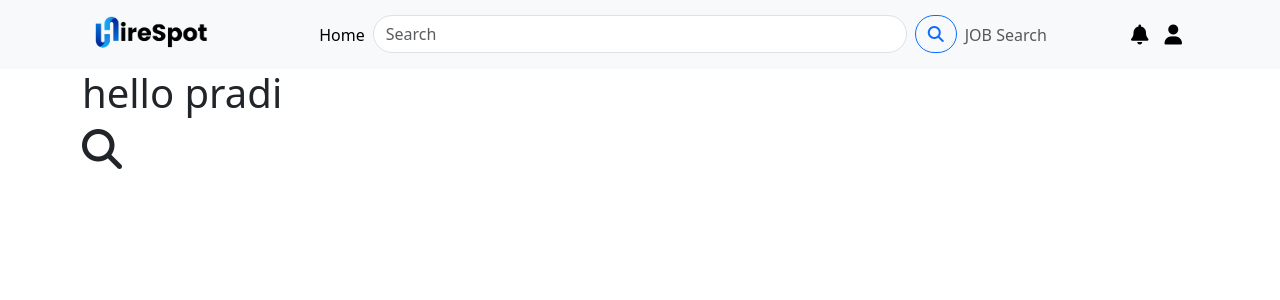
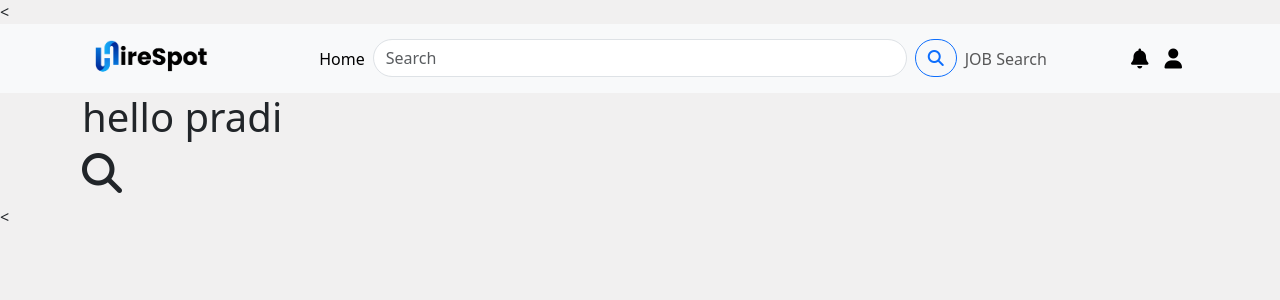
Before and after one commit to Pradishan/HireSpot, a PHP site: page / in a window 1280 px wide. Shown: the top 300 px of the page. Run offline with PHP 8.4, Linux system fonts and the light colour scheme.

Commit message:
js ,css added

```diff
--- a/index.php
+++ b/index.php
@@ -6,13 +6,21 @@ Click nbfs://nbhost/SystemFileSystem/Templates/Project/PHP/PHPProject.php to edi
 <html>
     <head>
         <meta charset="UTF-8">
-        <title></title>
+        <title>HireSpot</title>
+        <!--bootstrap-->
         <link href="https://cdn.jsdelivr.net/npm/bootstrap@5.3.0-alpha3/dist/css/bootstrap.min.css" rel="stylesheet" integrity="sha384-KK94CHFLLe+nY2dmCWGMq91rCGa5gtU4mk92HdvYe+M/SXH301p5ILy+dN9+nJOZ" crossorigin="anonymous">
+       <!--fontawesom-->
         <link rel="stylesheet" href="https://cdnjs.cloudflare.com/ajax/libs/font-awesome/6.4.0/css/all.min.css" integrity="sha512-iecdLmaskl7CVkqkXNQ/ZH/XLlvWZOJyj7Yy7tcenmpD1ypASozpmT/E0iPtmFIB46ZmdtAc9eNBvH0H/ZpiBw==" crossorigin="anonymous" referrerpolicy="no-referrer" />
+        <<link rel="stylesheet" href="maincss.css"/><!--main cs-->
+
     </head>
     <body>
-
-        <nav class="navbar navbar-expand-lg bg-body-tertiary ">
+        <style>
+            body {
+                background-color: #F1F0F0;
+            }
+        </style>
+        <nav class="navbar navbar-expand-lg bg-body-tertiary " >
             <div class="container">
                 <a class="navbar-brand" href="#"><img src="img/logo.png" width="137px" height="43px" alt="HireSpot"/></a>
                 <button class="navbar-toggler" type="button" data-bs-toggle="collapse" data-bs-target="#navbarNav" aria-controls="navbarNav" aria-expanded="false" aria-label="Toggle navigation">
@@ -47,7 +55,9 @@ Click nbfs://nbhost/SystemFileSystem/Templates/Project/PHP/PHPProject.php to edi
         ?>
         <i class="fa fa-magnifying-glass"></i>
         </div>
-
+        <!--main js-->
+        <<script src="mainjs.js"></script>
+        <!--bootstrap-->
         <script src="https://cdn.jsdelivr.net/npm/bootstrap@5.3.0-alpha3/dist/js/bootstrap.bundle.min.js" integrity="sha384-ENjdO4Dr2bkBIFxQpeoTz1HIcje39Wm4jDKdf19U8gI4ddQ3GYNS7NTKfAdVQSZe" crossorigin="anonymous"></script>
     </body>
 </html>
--- /dev/null
+++ b/mainjs.js
@@ -0,0 +1,4 @@
+/*
+ * Click nbfs://nbhost/SystemFileSystem/Templates/Licenses/license-default.txt to change this license
+ * Click nbfs://nbhost/SystemFileSystem/Templates/Other/javascript.js to edit this template
+ */
```
Also changed, not shown: maincss.css (added, +8 -0 lines).
